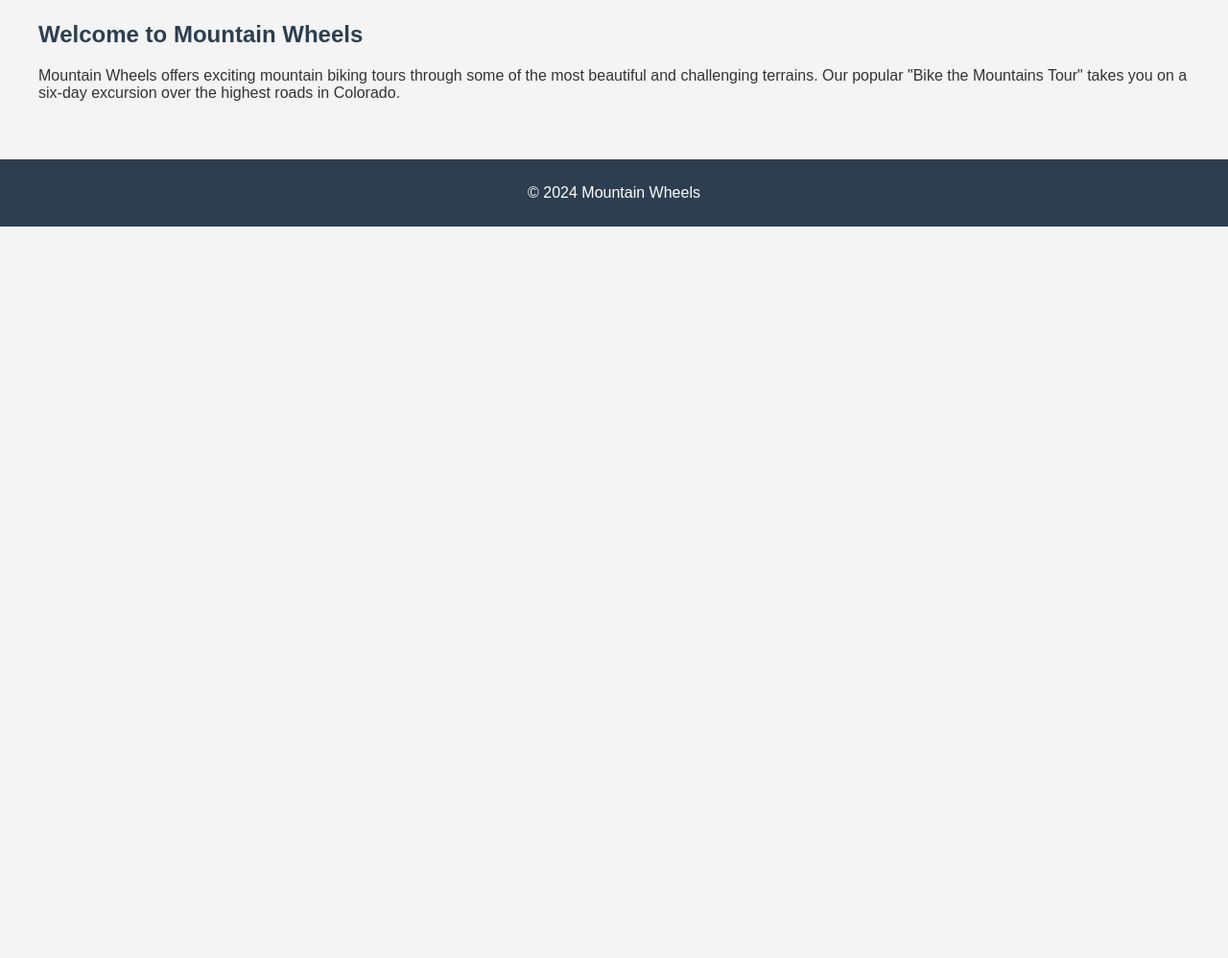
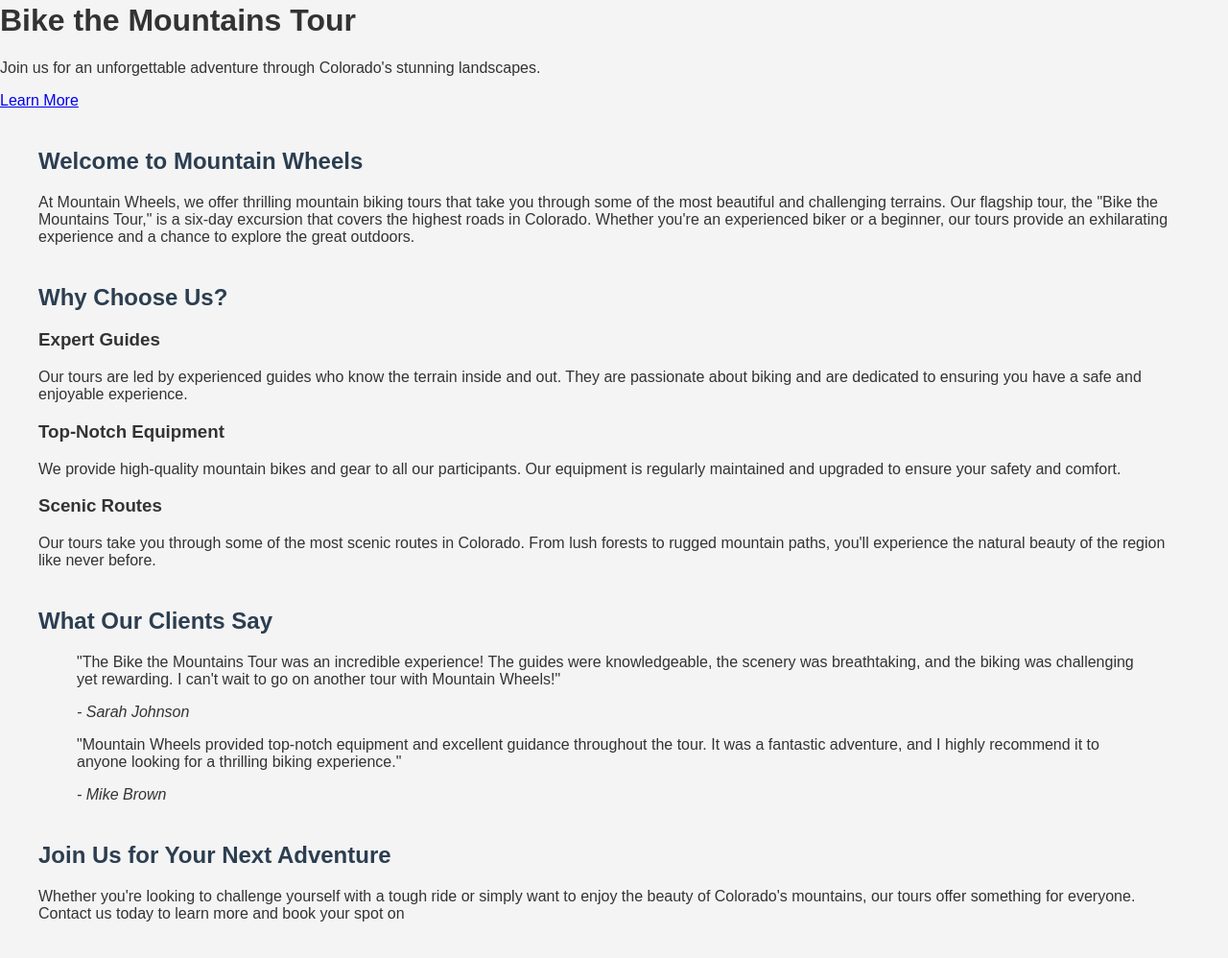
Before and after one commit to CryoToad/Mountain-Wheels-Website, a plain HTML site: page index.html in a window 1280 px wide. Shown: the part 136-1134 px from the top of the page at 96% size. Before the commit the page ends 800 px from the top, so only its background shows below. Drawn offline with Linux system fonts and the light colour scheme.

Commit message:
Update index.html

```diff
--- a/index.html
+++ b/index.html
@@ -18,16 +18,53 @@
             </ul>
         </nav>
     </header>
+    <div class="hero">
+        <div class="hero-text">
+            <h1>Bike the Mountains Tour</h1>
+            <p>Join us for an unforgettable adventure through Colorado's stunning landscapes.</p>
+            <a href="tour.html" class="btn">Learn More</a>
+        </div>
+    </div>
     <main>
-        <section>
+        <section class="intro">
             <h2>Welcome to Mountain Wheels</h2>
             <p>
-                Mountain Wheels offers exciting mountain biking tours through some of the most beautiful and challenging terrains. Our popular "Bike the Mountains Tour" takes you on a six-day excursion over the highest roads in Colorado.
+                At Mountain Wheels, we offer thrilling mountain biking tours that take you through some of the most beautiful and challenging terrains. Our flagship tour, the "Bike the Mountains Tour," is a six-day excursion that covers the highest roads in Colorado. Whether you're an experienced biker or a beginner, our tours provide an exhilarating experience and a chance to explore the great outdoors.
             </p>
         </section>
-    </main>
-    <footer>
-        <p>&copy; 2024 Mountain Wheels</p>
-    </footer>
-</body>
-</html>
+        <section class="features">
+            <h2>Why Choose Us?</h2>
+            <div class="feature">
+                <h3>Expert Guides</h3>
+                <p>
+                    Our tours are led by experienced guides who know the terrain inside and out. They are passionate about biking and are dedicated to ensuring you have a safe and enjoyable experience.
+                </p>
+            </div>
+            <div class="feature">
+                <h3>Top-Notch Equipment</h3>
+                <p>
+                    We provide high-quality mountain bikes and gear to all our participants. Our equipment is regularly maintained and upgraded to ensure your safety and comfort.
+                </p>
+            </div>
+            <div class="feature">
+                <h3>Scenic Routes</h3>
+                <p>
+                    Our tours take you through some of the most scenic routes in Colorado. From lush forests to rugged mountain paths, you'll experience the natural beauty of the region like never before.
+                </p>
+            </div>
+        </section>
+        <section class="testimonials">
+            <h2>What Our Clients Say</h2>
+            <blockquote>
+                <p>"The Bike the Mountains Tour was an incredible experience! The guides were knowledgeable, the scenery was breathtaking, and the biking was challenging yet rewarding. I can't wait to go on another tour with Mountain Wheels!"</p>
+                <cite>- Sarah Johnson</cite>
+            </blockquote>
+            <blockquote>
+                <p>"Mountain Wheels provided top-notch equipment and excellent guidance throughout the tour. It was a fantastic adventure, and I highly recommend it to anyone looking for a thrilling biking experience."</p>
+                <cite>- Mike Brown</cite>
+            </blockquote>
+        </section>
+        <section class="join">
+            <h2>Join Us for Your Next Adventure</h2>
+            <p>
+                Whether you're looking to challenge yourself with a tough ride or simply want to enjoy the beauty of Colorado's mountains, our tours offer something for everyone. Contact us today to learn more and book your spot on
```
